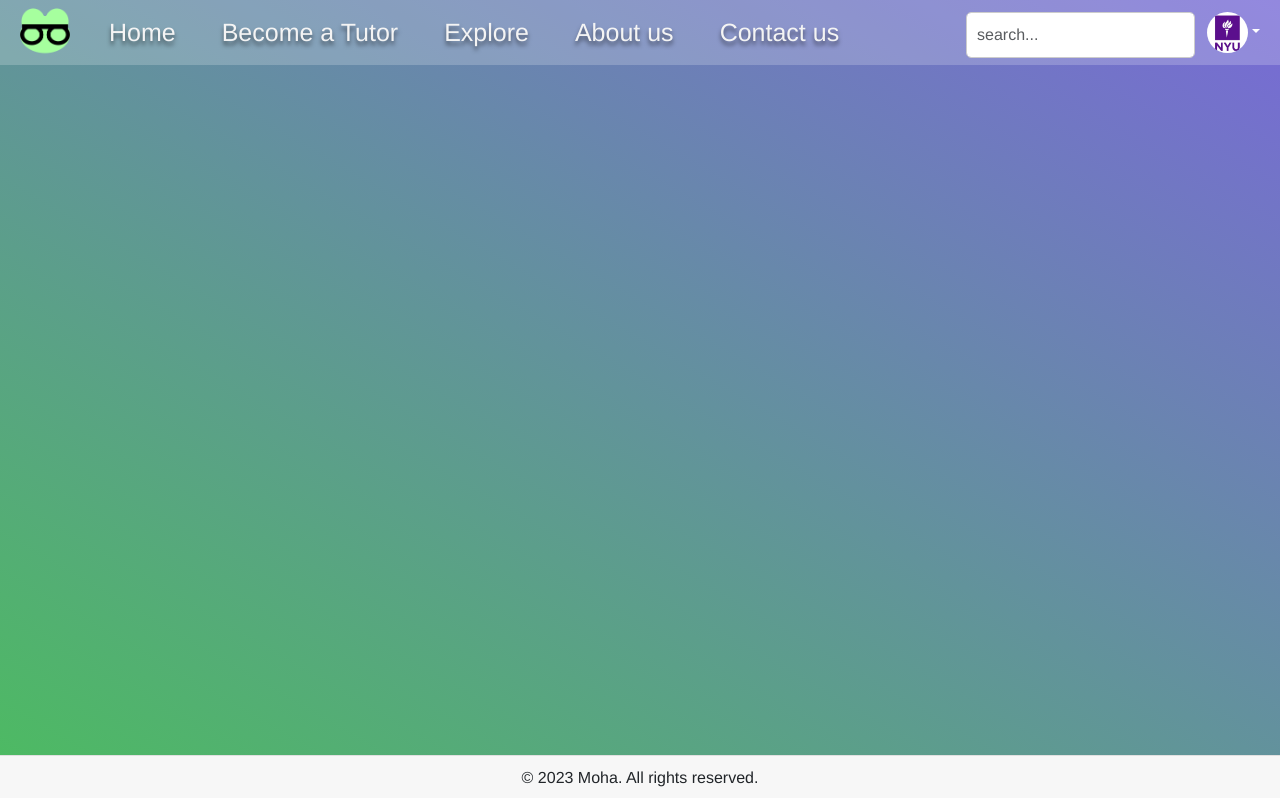
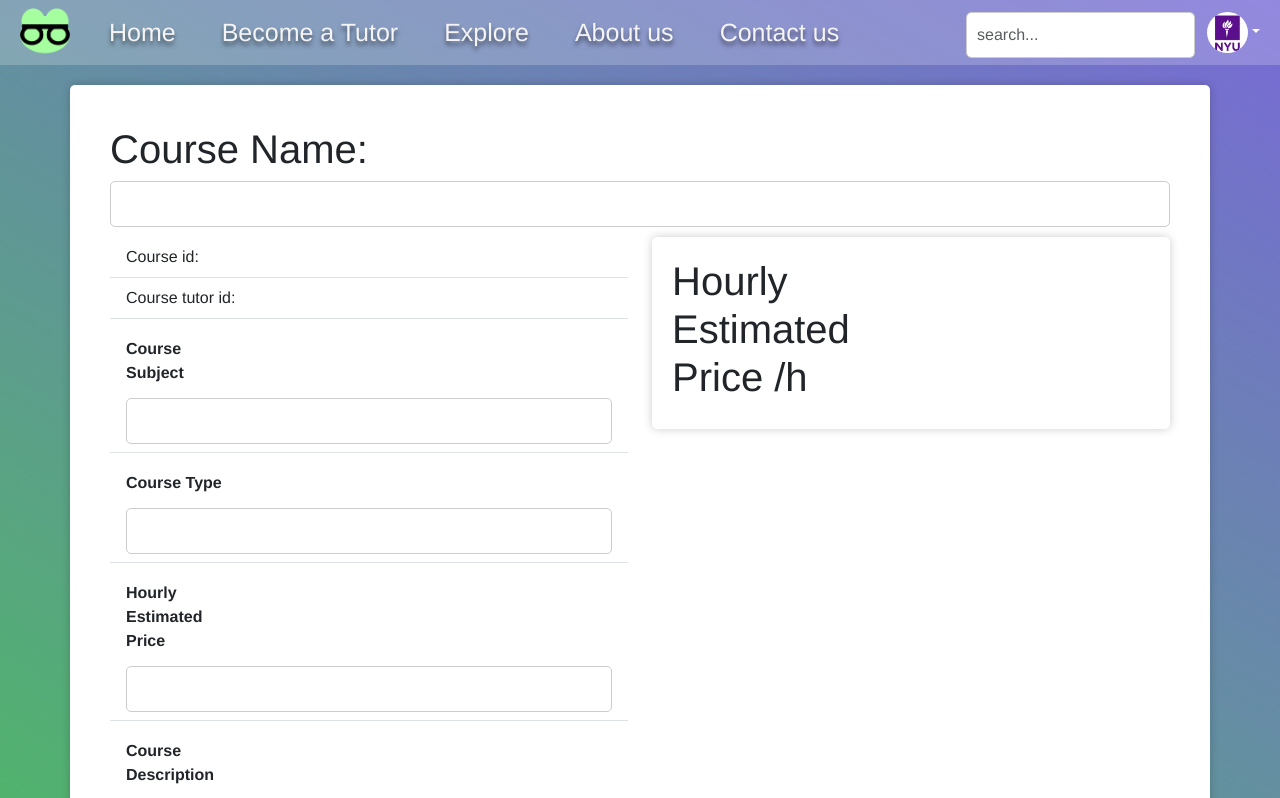
Before and after one commit to metaknightccc/MoHa, a React (Create React App) app in the folder react-app/: page /modcourse in a window 1280 px wide. Shown: the top 798 px of the page. Built offline with nearby package versions, Linux system fonts and the light colour scheme.

Commit message:
feat: added course modify ability -- Michael

```diff
--- a/react-app/src/App.js
+++ b/react-app/src/App.js
@@ -11,6 +11,7 @@ import CourseDescription from './CourseDescription';
 
 import { BrowserRouter as Router, Routes, Route, Navigate } from 'react-router-dom';
 import AddCoursePage from './AddCoursePage';
+import ModCoursePage from './ModCoursePage';
 
 // Set up Axios interceptor to add JWT token to all outgoing requests
 axios.interceptors.request.use((config) => {
@@ -38,6 +39,8 @@ const App = () => {
           <Route path="search" element={<SearchResultPage />} />
           <Route path="dashboard" element={<DashboardPage />} />
           <Route path="coursedes" element={<CourseDescription />} />
+          <Route path="addcourse" element={<AddCoursePage />} />
+          <Route path="modcourse" element={<ModCoursePage />} />
         </Route>
         {/* Redirect to homepage if route is not found */}
         <Route path="*" element={<Template />} />
--- a/react-app/src/DashboardPage.js
+++ b/react-app/src/DashboardPage.js
@@ -4,6 +4,7 @@ import './DashboardPage.css';
 import { Container, Col, Row, Tab, ListGroup } from 'react-bootstrap';
 import Profile from './Profile'
 import AddCoursePage from './AddCoursePage';
+import ModCoursePage from './ModCoursePage';
 import { useNavigate } from 'react-router-dom';
 
 
@@ -84,6 +85,9 @@ const Dashboard = () => {
                 <ListGroup.Item action href="#add_course">
                   Add Course
                 </ListGroup.Item>
+                <ListGroup.Item action href="#mod_course">
+                  Modify Course
+                </ListGroup.Item>
               </ListGroup>
             </Col>
             <Col sm={10}>
@@ -104,6 +108,10 @@ const Dashboard = () => {
                   <h3>Add Course</h3>
                   <AddCoursePage />
                 </Tab.Pane>
+                <Tab.Pane eventKey="#mod_course">
+                  <h3>Modify Course</h3>
+                  <ModCoursePage />
+                </Tab.Pane>
               </Tab.Content>
             </Col>
           </Row>
--- a/react-app/src/ModCoursePage.js
+++ b/react-app/src/ModCoursePage.js
@@ -0,0 +1,169 @@
+import React, { useState, useEffect, useRef } from "react";
+import { ListGroup, Button, Container, Form, Col, Row, Nav, Image, Dropdown, DropdownButton, ButtonGroup } from "react-bootstrap";
+import { useNavigate, useLocation } from "react-router-dom";
+import axios from "axios";
+import ClassSlot from "./ClassSlot";
+import "./Profile.css"
+
+const ModCourse = ({ data }) => {
+    const navigate = useNavigate();
+    const location = useLocation();
+    const [formData, setFormData] = useState({
+        course_id: '',
+        course_tutor_id: '',
+        course_name: '',
+        course_subject: '',
+        course_type: '',
+        course_price: '',
+        course_description: '',
+    });
+    //const [id, setId] = useState();
+
+    const fetchInfo = async () => {
+        try {
+            const response = await axios.get(`/course/get_course_info?course_id=${location.state.course_id}`);
+            setFormData({
+                course_id: response.data.id,
+                course_tutor_id: response.data.tutor_id,
+                course_name: response.data.name,
+                course_subject: response.data.subject,
+                course_type: response.data.type,
+                course_price: response.data.price,
+                course_description: response.data.description,
+            });
+        }
+        catch (error) {
+            console.error('Error fetching user info:', error);
+        }
+    };
+
+
+    useEffect(() => {
+        if(location.state !==null){
+            setFormData(location.state.formData);
+        }
+
+    }, []);
+
+
+    const handleInputChange = (e) => {
+        const { name, value } = e.target;
+        setFormData({
+            ...formData,
+            [name]: value,
+        });
+    };
+
+    const handleSubmit = (e) => {
+        e.preventDefault();
+        // Handle form submission here
+        // Use formData to send the updated information to the server
+        axios.post('/course/mod_course', formData)
+      .then((response) => {
+        // Handle the response data as needed
+        console.log('Course modded:', response.data);
+      })
+      .catch((error) => {
+        console.error('Error modding course:', error);
+      });
+        axios.post('/course/get_course_pic', formData)
+        console.log('Form Data:', formData);
+        navigate(`/coursedes`, {state: { course_id: formData.course_id }})
+    };
+
+
+    return (
+        <Container className="courseDes">
+            <Form onSubmit={handleSubmit}>
+                <Row>
+                    <Col md={12}>
+                        <h1>Course Name:</h1>
+                        <Form.Group controlId="courseName">
+                            <Form.Control
+                                type="text"
+                                name="course_name"
+                                value={formData.course_name}
+                                onChange={handleInputChange}
+                            />
+                        </Form.Group>
+                    </Col>
+                </Row>
+                <Row>
+                    <Col md={6}>
+                        <ListGroup variant="flush">
+                            <ListGroup.Item>Course id: {formData.course_id}</ListGroup.Item>
+                            <ListGroup.Item>Course tutor id: {formData.tutor_id}</ListGroup.Item>
+                            {/* <ListGroup.Item>
+                                <Form.Group controlId="courseName">
+                                    <Form.Label>Course Name</Form.Label>
+                                    <Form.Control
+                                        type="text"
+                                        name="course_name"
+                                        value={formData.course_name}
+                                        onChange={handleInputChange}
+                                    />
+                                </Form.Group>
+                            </ListGroup.Item> */}
+                            <ListGroup.Item>
+                                <Form.Group controlId="courseSubject">
+                                    <Form.Label>Course Subject</Form.Label>
+                                    <Form.Control
+                                        type="text"
+                                        name="course_subject"
+                                        value={formData.course_subject}
+                                        onChange={handleInputChange}
+                                    />
+                                </Form.Group>
+                            </ListGroup.Item>
+                            <ListGroup.Item>
+                                <Form.Group controlId="courseType">
+                                    <Form.Label>Course Type</Form.Label>
+                                    <Form.Control
+                                        type="text"
+                                        name="course_type"
+                                        value={formData.course_type}
+                                        onChange={handleInputChange}
+                                    />
+                                </Form.Group>
+                            </ListGroup.Item>
+                            <ListGroup.Item>
+                                <Form.Group controlId="coursePrice">
+                                    <Form.Label>Hourly Estimated Price</Form.Label>
+                                    <Form.Control
+                                        type="text"
+                                        name="course_price"
+                                        value={formData.course_price}
+                                        onChange={handleInputChange}
+                                    />
+                                </Form.Group>
+                            </ListGroup.Item>
+                            <ListGroup.Item>
+                                <Form.Group controlId="courseDes">
+                                    <Form.Label>Course Description</Form.Label>
+                                    <Form.Control
+                                        type="text"
+                                        name="course_description"
+                                        value={formData.course_description}
+                                        onChange={handleInputChange}
+                                    />
+                                </Form.Group>
+                            </ListGroup.Item>
+                        </ListGroup>
+                        <Button type="submit">Save Changes</Button>
+
+                    </Col>
+                    <Col lg={6}>
+                        <Container>
+                            <Row>
+                                <Col md={6}>
+                                    <h1>Hourly Estimated Price {formData.course_price}/h</h1>
+                                </Col>
+                            </Row>
+                        </Container>
+                    </Col>
+                </Row>
+            </Form>
+        </Container>
+    );
+};
+export default ModCourse;
```
Also changed, not shown: 2 other files (tests, documents, lock files or other folders).
